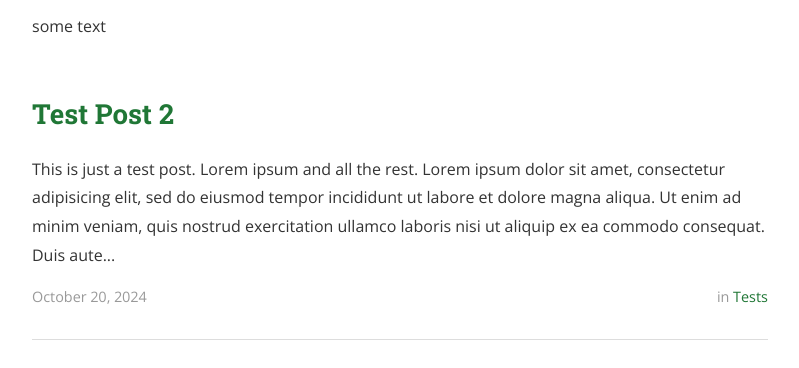
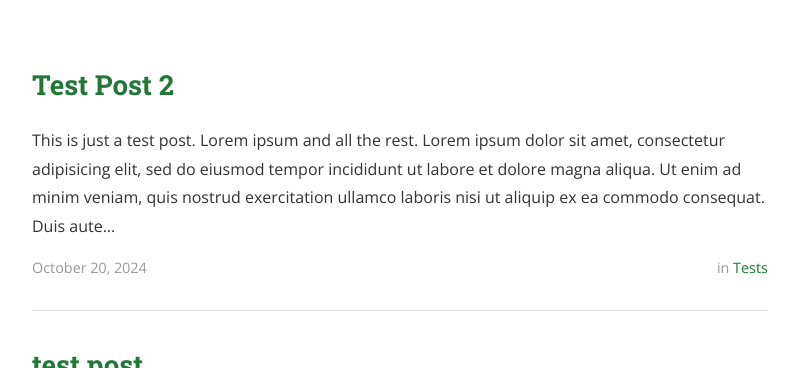
Before and after one commit to cappy-pugliese/cappy-pugliese-website, a Jekyll site: the page built from centrarium-master-clone/index.html, in a window 1280 px wide and 900 px high, cut to the strip 532-900 px from the top of the window. Shown: the whole strip, without its empty margins (240-1039 px from the left). Built offline with Jekyll 4.4.1, drawn with Linux system fonts in a browser that asks for light colours; nearby versions of some CDN libraries; the list of posts is cut into pages by our own code.

Commit message:
trying to add in section for markdown on homepage
trying to add more stuff to hompage

```diff
--- a/centrarium-master-clone/index.html
+++ b/centrarium-master-clone/index.html
@@ -15,7 +15,7 @@ pagination:
 </div>
 
 <div class="wrapper">
-some text
+{{ page.content.content | markdownify }}
 </div>
 
 <div class="wrapper">
```
